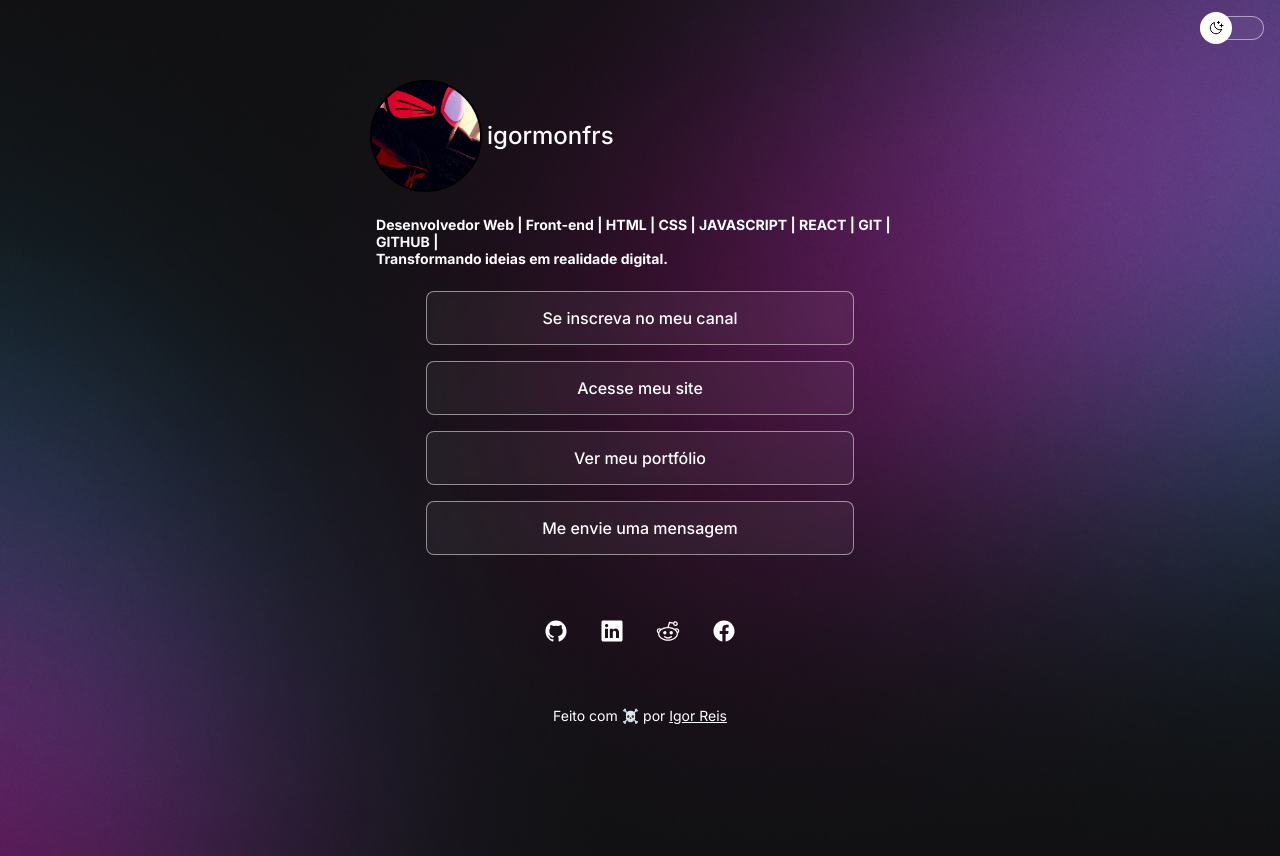
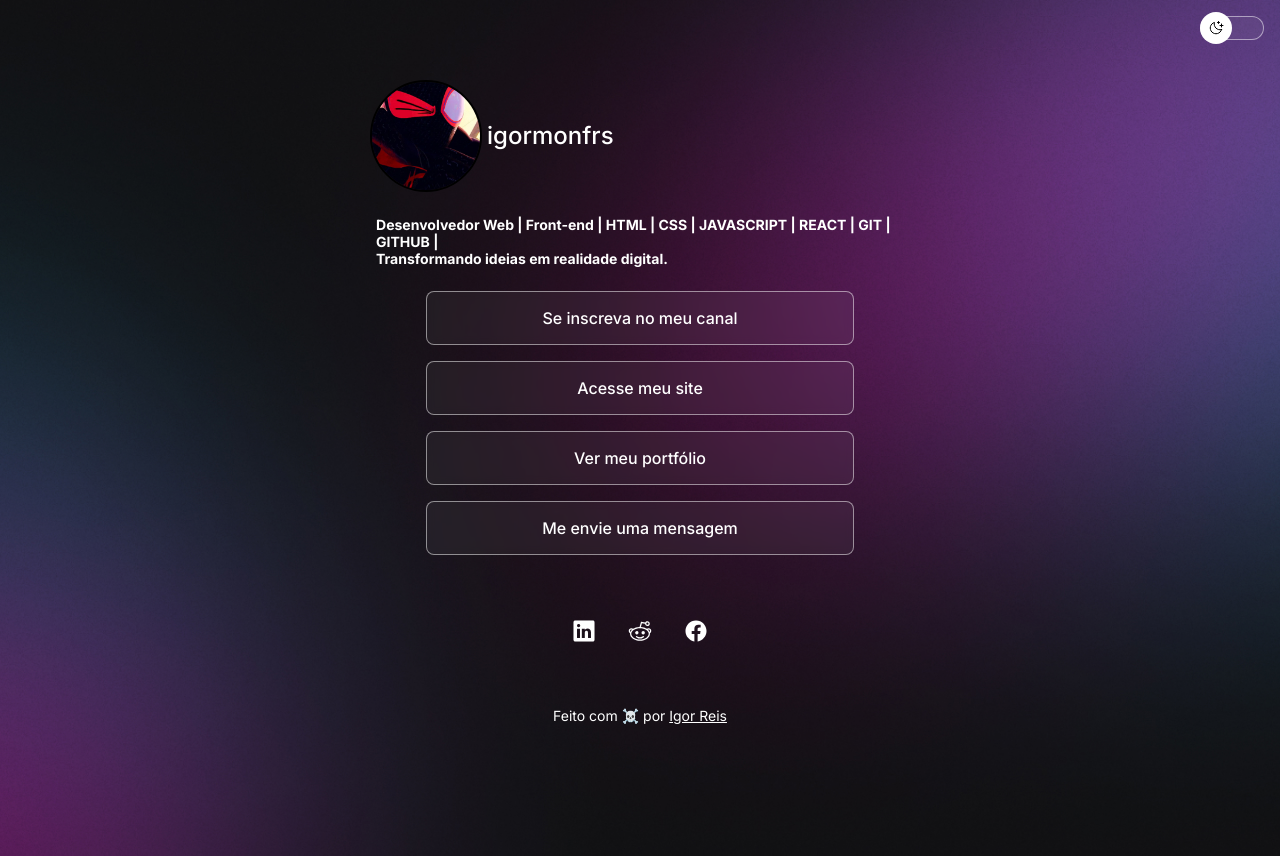
Before and after one commit to igormonfrs/DevLinks, a plain HTML site: page index.html in a window 1280 px wide. Drawn offline with nearby package versions, Linux system fonts and the light colour scheme.

Commit message:
remove social-link github

```diff
--- a/index.html
+++ b/index.html
@@ -49,9 +49,6 @@
         </ul>
       </div>
       <div id="social-links">
-        <a href="https://github.com/igormonfrs" target="_blank">
-          <ion-icon name="logo-github"></ion-icon>
-        </a>
         <a
           href="https://www.linkedin.com/in/igor-reis-308630216/"
           target="_blank"
```
